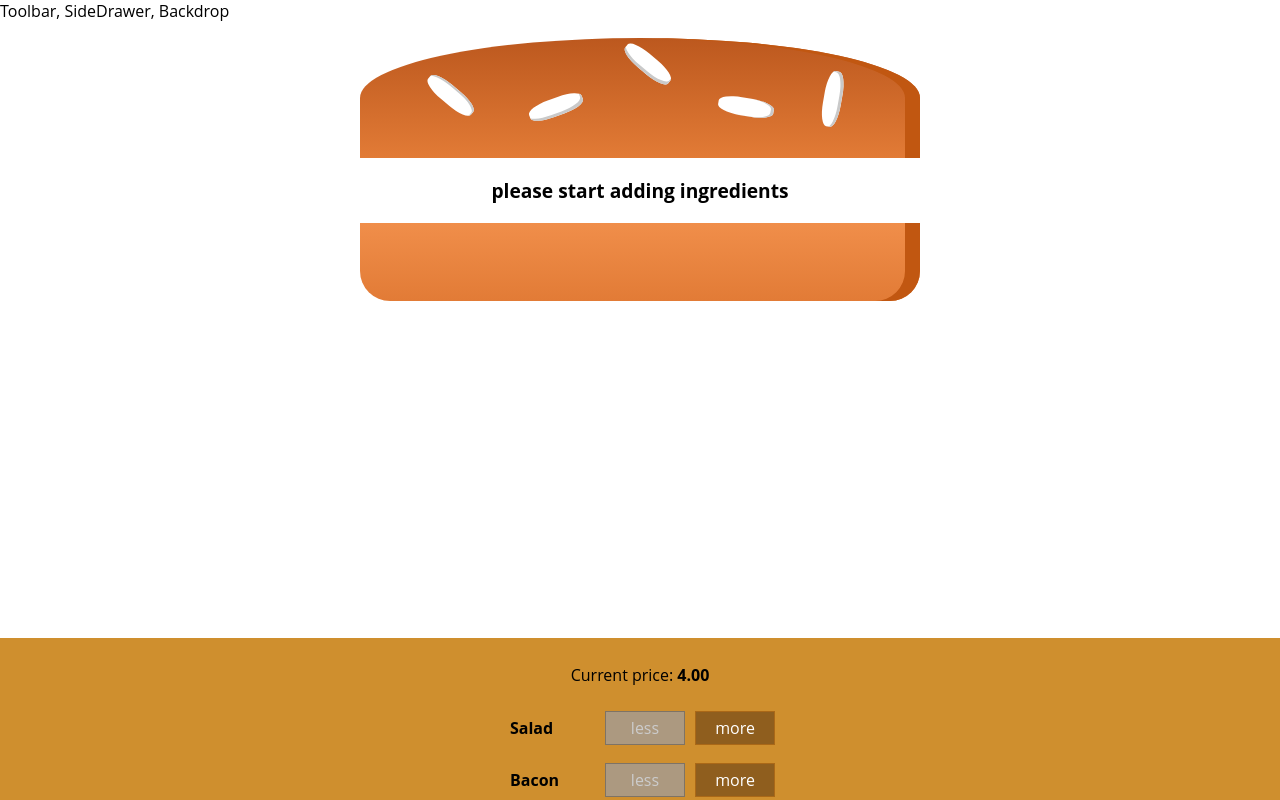
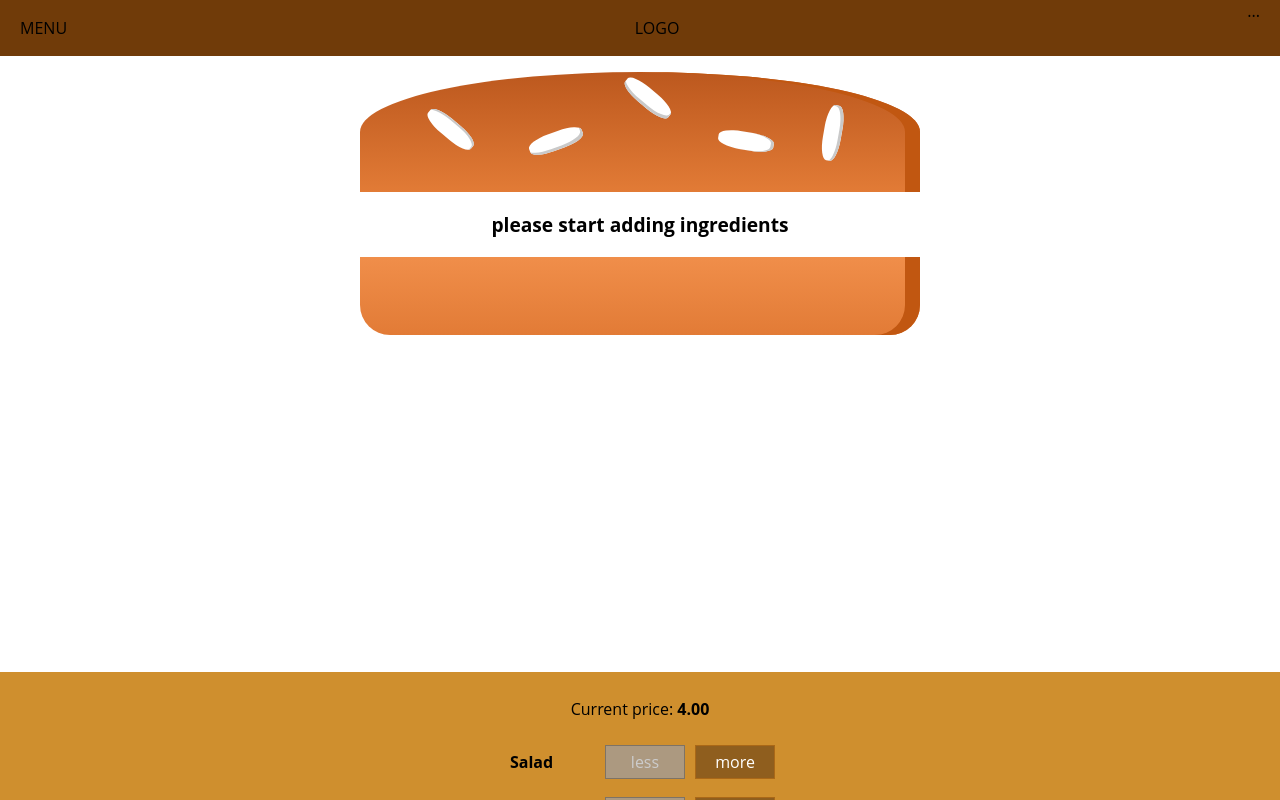
Before and after one commit to saittosun/burger-maxi, a React app: page / in a window 1280 px wide. Shown: the top 800 px of the page. Built offline with nearby package versions, Linux system fonts and the light colour scheme.

Commit message:
added toolbar

```diff
--- a/src/components/Layout/Layout.css
+++ b/src/components/Layout/Layout.css
@@ -1,3 +1,3 @@
 .Content {
-  margin-top: 16px;
+  margin-top: 72px;
 }
--- a/src/components/Layout/Layout.js
+++ b/src/components/Layout/Layout.js
@@ -2,13 +2,15 @@
 //this should actually be a container because there we plan on managing the state for the burger we're about to build.
 //Now this allows us to simply use this layout component as a wrapper around the core content component we want to render to the screen.
 import React from 'react';
+
+import Toolbar from '../../navigation/Toolbar/Toolbar';
 import Aux from '../../hoc/_Aux';
 import classes from './Layout.css';
 
 //two solutions to that, do you remember them? Well for one, we could return an array here instead of JSX which is sitting next to each other, if we return an array and give each item a key, we are allowed to kind of return adjacent elements. The alternative is to create such an auxiliary higher order component. It serves only one purpose, wrapping something and immediately outputting it but hence fulfilling the requirement of having a wrapping component. we also have of course the third option of wrapping everything in a div here or another element but I don't need that div or any other element, actually I want to have adjacent elements, that is why I will go with the higher order component approach and create such a utility auxiliary component.
 const layout = (props) => (
   <Aux>
-    <div>Toolbar, SideDrawer, Backdrop</div>
+    <Toolbar />
     <main className={classes.Content}>
       {props.children}
     </main>
--- /dev/null
+++ b/src/navigation/Toolbar/Toolbar.css
@@ -0,0 +1,18 @@
+.Toolbar {
+  height: 56px;
+  width: 100%;
+  position: fixed;
+  left: 0;
+  top: 0;
+  background-color: #703B09;
+  display: flex;
+  justify-content: space-between;
+  align-items: center;
+  padding: 0 20px;
+  box-sizing: border-box;
+  z-index: 90;
+}
+
+.Toolbar nav {
+  height: 100%;
+}
--- /dev/null
+++ b/src/navigation/Toolbar/Toolbar.js
@@ -0,0 +1,16 @@
+//jshint esversion: 6
+import React from 'react';
+
+import classes from './Toolbar.css';
+
+const toolbar = (props) => (
+  <header className={classes.Toolbar}>
+    <div>MENU</div>
+    <div>LOGO</div>
+    <nav>
+      ...
+    </nav>
+  </header>
+)
+
+export default toolbar;
```
